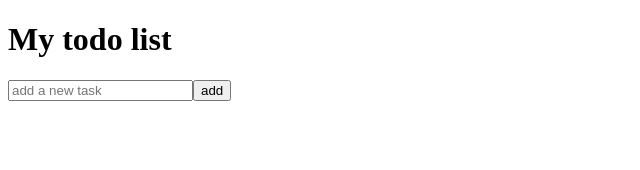
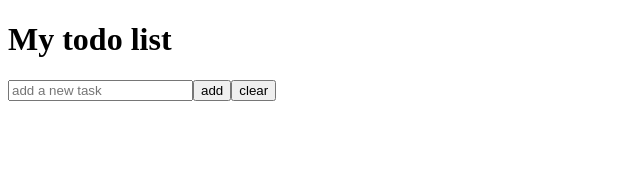
Before and after one commit to gingerwilliams/react-testing, a React app: page / in a window 1280 px wide. Shown: the top 170 px of the page, without its empty margins (0-640 px from the left). Built offline with nearby package versions, Linux system fonts and the light colour scheme; the HTML template or start-up script is replaced by a standard one.

Commit message:
Added a clear stoage button

```diff
--- a/src/components/AddForm.jsx
+++ b/src/components/AddForm.jsx
@@ -4,10 +4,6 @@ class AddForm extends Component {
     state = {
         name: '',
         tasks: JSON.parse(localStorage.getItem('tasks')) || [],
-    }
-
-    setLocalStorage = (tasks) => {
-        localStorage.setItem('tasks', JSON.stringify(tasks));
     }
 
     handleChange = (event) => {
@@ -33,10 +29,19 @@ class AddForm extends Component {
         });
         this.setLocalStorage(this.state.tasks);
 
-        // console.log('jsx', tasks);
+        console.log('jsx', this.state.tasks);
     }
 
+    setLocalStorage = (tasks) => {
+        localStorage.setItem('tasks', JSON.stringify(tasks));
+    }
 
+    clearLocalStorage = () => {
+        localStorage.clear();
+        this.setState({
+            tasks: []
+        });
+    }
 
     render() {
         const { name, tasks } = this.state;
@@ -65,6 +70,12 @@ class AddForm extends Component {
                     >
                         add
                     </button>
+                    <button
+                        type="reset"
+                        onClick={this.clearLocalStorage}
+                    >
+                        clear
+                    </button>
                 </form>
             </Fragment>
         );
```
Also changed, not shown: 1 other file (tests, documents, lock files or other folders).
